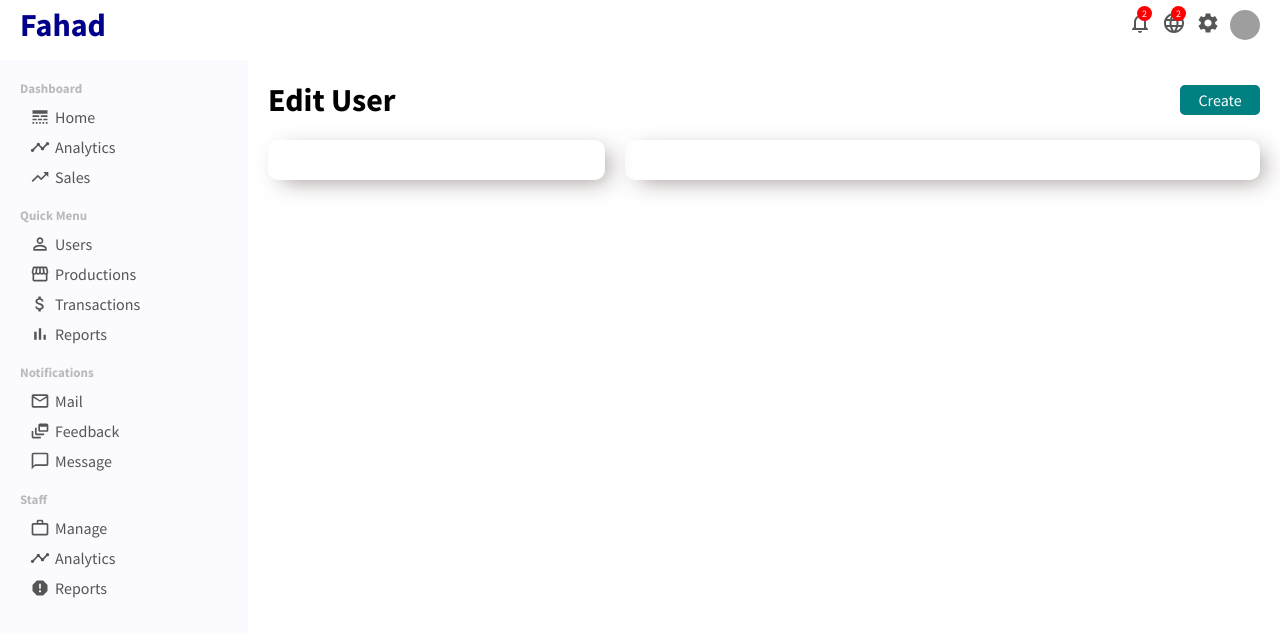
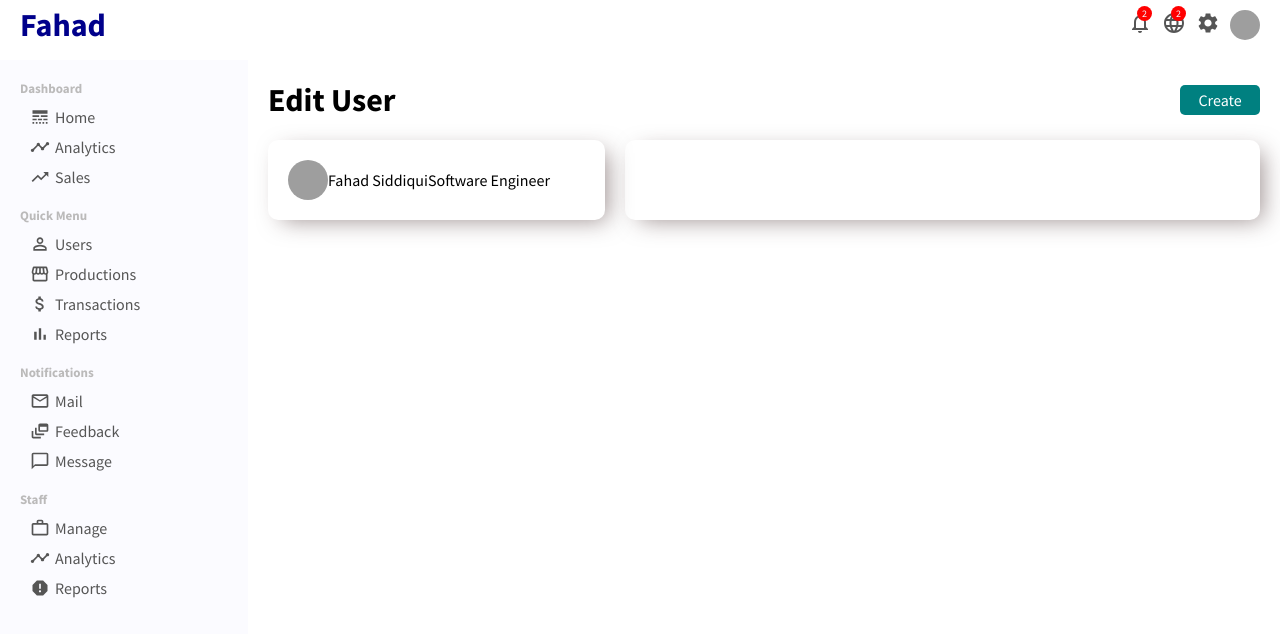
Before and after one commit to fahadsidd107/React-Admin-Panel, a React (Create React App) app: page /user/1 in a window 1280 px wide. Shown: the top 634 px of the page. Built offline with nearby package versions, Linux system fonts and the light colour scheme; grey boxes are pictures that could not be loaded.

Commit message:
work complete

```diff
--- a/src/pages/user/User.css
+++ b/src/pages/user/User.css
@@ -40,3 +40,14 @@
   margin-left: 20px;
   border-radius: 10px;
 }
+.userShowTop{
+    display: flex;
+    align-items: center;
+}
+
+.userShowImg{
+    width: 40px;
+    height: 40px;
+    border-radius: 50%;
+    object-fit: cover;
+}
--- a/src/pages/user/User.jsx
+++ b/src/pages/user/User.jsx
@@ -11,7 +11,16 @@
       </div>
       <div className="userContainer">
         <div className="userShow">
+          <div className="userShowTop">
+<img alt="" className="userShowImg" src="https://pps.whatsapp.net/v/t61.24694-24/234743491_372249084383775_7612602405731643070_n.jpg?ccb=11-4&oh=f06c30ab5033f0dc3b612a1260fa8efd&oe=62353341"/>
+        <div className="userShowTopTitle">
+          <span className="userShowTopTitleName">Fahad Siddiqui</span>
+          <span className="userShowTopTitleJob">Software Engineer</span>
+        </div>
+          </div>
+          <div className="userShowBottom">
 
+          </div>
         </div>
         <div className="userUpdate"></div>
       </div>
```
